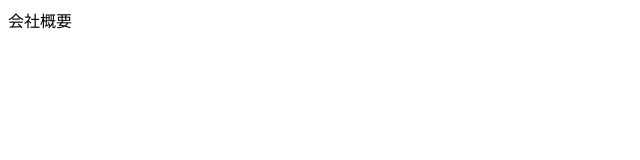
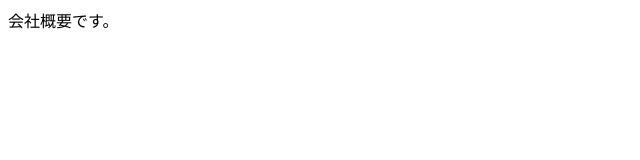
Before and after one commit to hori-86/git_practice-2, a plain HTML site: page company.html in a window 1280 px wide. Shown: the full height of the page, 0-640 px from the left. Drawn offline with Linux system fonts and the light colour scheme.

Commit message:
会社概要本文修正

```diff
--- a/company.html
+++ b/company.html
@@ -7,7 +7,7 @@
   <title>Document</title>
 </head>
 <body>
-  会社概要
+  会社概要です。
 
 </body>
 </html>
```
